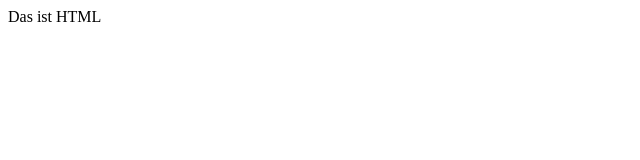
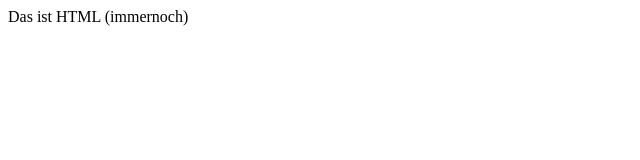
Before and after one commit to HerrEisbaer/uipdutils.github.io, a plain HTML site: page index.html in a window 1280 px wide. Shown: the whole page, without its empty margins (0-640 px from the left). Drawn offline with Linux system fonts and the light colour scheme.

Commit message:
Update index.html

```diff
--- a/index.html
+++ b/index.html
@@ -7,6 +7,6 @@
     <title>Document</title>
 </head>
 <body>
-    Das ist HTML
+    Das ist HTML (immernoch)
 </body>
 </html>
```
